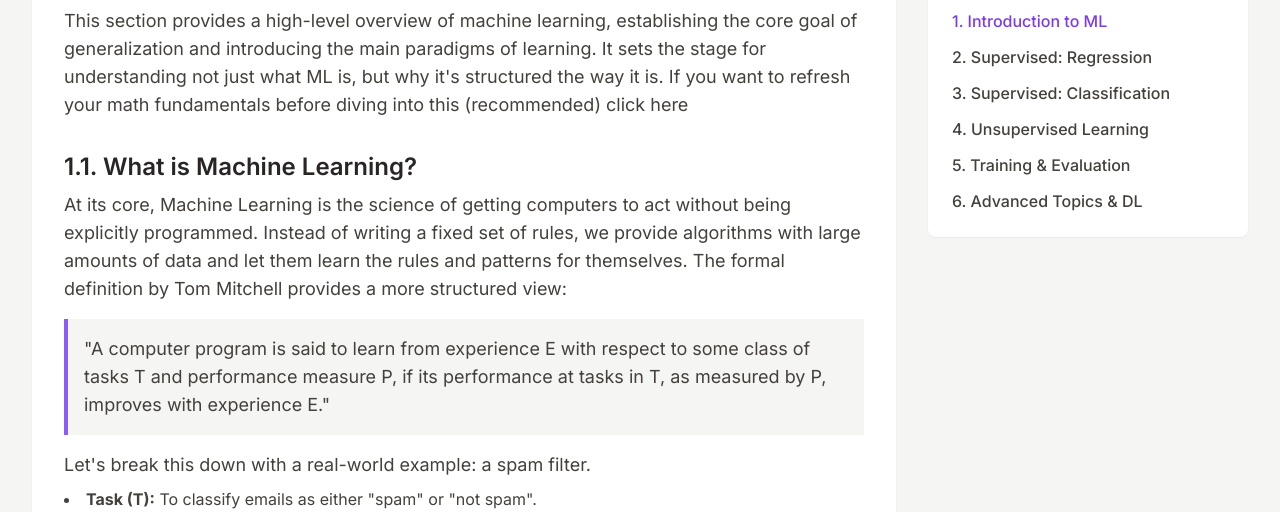
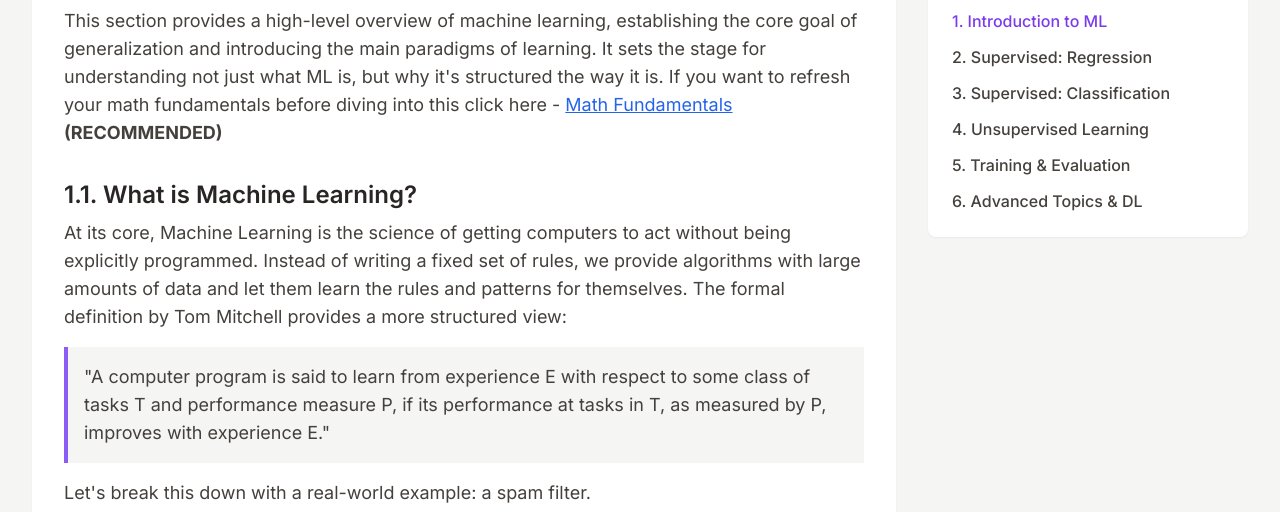
Before and after one commit to HannanJaved/AI-blog, a plain HTML site: page ml.html in a window 1280 px wide. Shown: the part 239-751 px from the top of the page. Drawn offline with nearby package versions, Linux system fonts and the light colour scheme.

Commit message:
Revised the hyperlink to math fundamentals

```diff
--- a/ml.html
+++ b/ml.html
@@ -112,7 +112,7 @@
                     <article id="module1" class="bg-white p-6 sm:p-8 rounded-lg shadow-sm scroll-mt-20">
                         <h2 class="text-3xl font-bold text-violet-700 border-b-2 border-violet-200 pb-2 mb-6">Introduction to Machine Learning</h2>
                         <div class="space-y-8 text-lg text-stone-700">
-                            <p>This section provides a high-level overview of machine learning, establishing the core goal of generalization and introducing the main paradigms of learning. It sets the stage for understanding not just what ML is, but why it's structured the way it is. If you want to refresh your math fundamentals before diving into this (recommended) click <a href="math.html">here</a> </p>
+                            <p>This section provides a high-level overview of machine learning, establishing the core goal of generalization and introducing the main paradigms of learning. It sets the stage for understanding not just what ML is, but why it's structured the way it is. If you want to refresh your math fundamentals before diving into this click here - <a href="math.html" class="text-blue-600 underline">Math Fundamentals</a> <strong>(RECOMMENDED)</strong> </p>
 
                             <div>
                                 <h3 class="text-2xl font-semibold mt-4 text-stone-800">1.1. What is Machine Learning?</h3>
```
